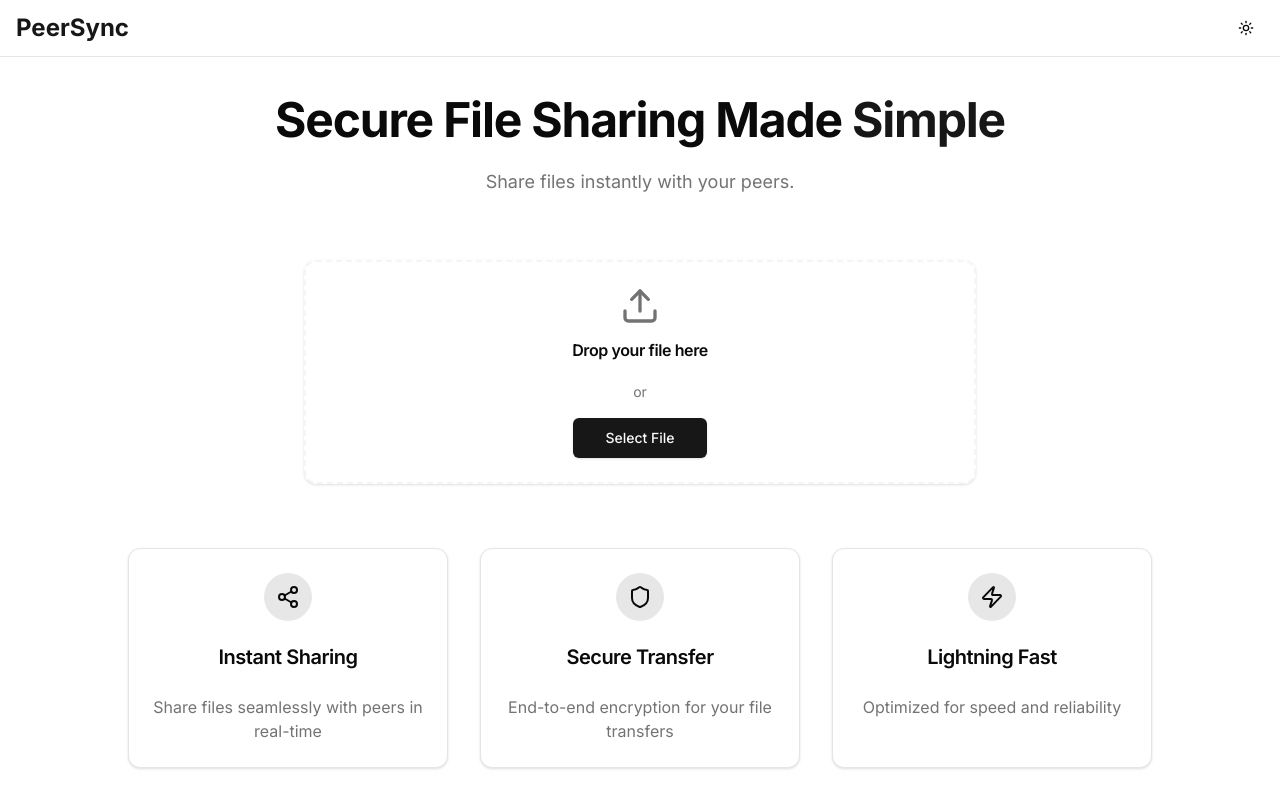
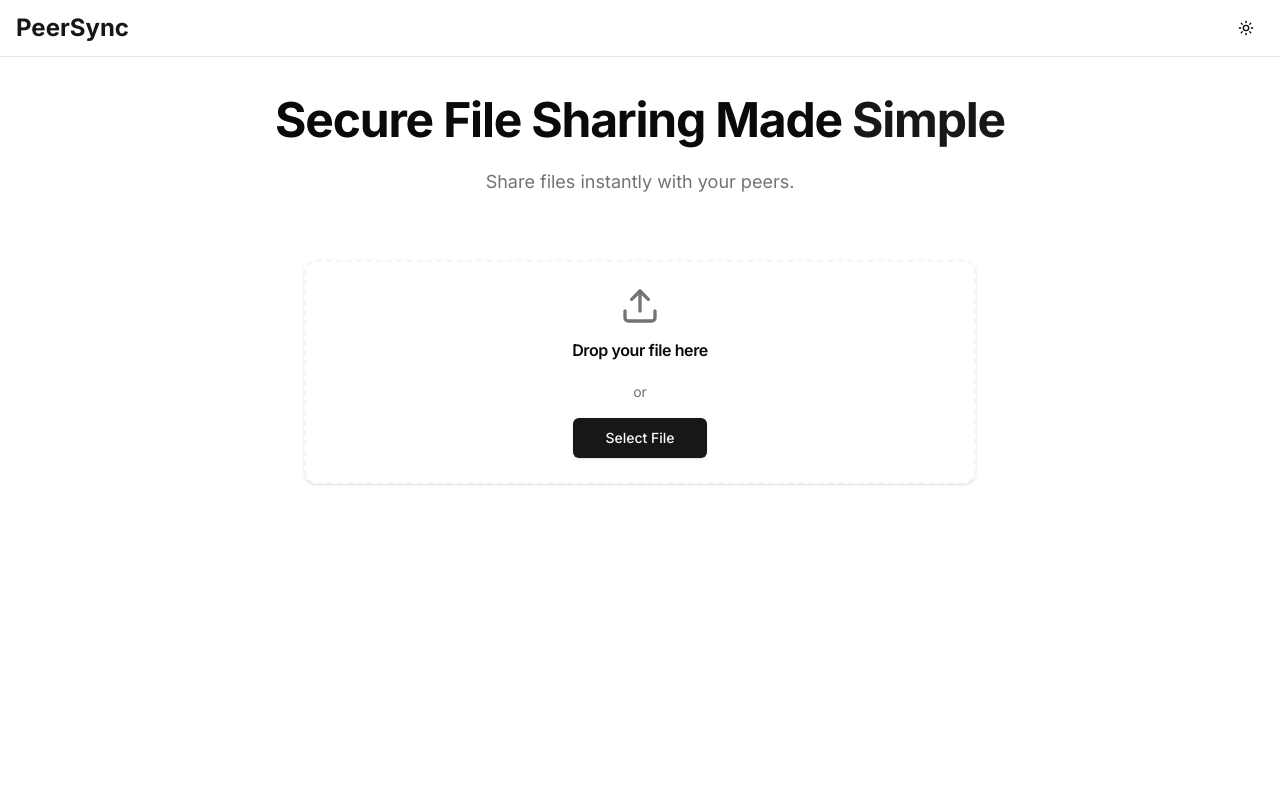
Before and after one commit to sam0044/PeerSync, a Next.js app in the folder peersync/: page / in a window 1280 px wide. Shown: the top 808 px of the page. Built offline with nearby package versions, Linux system fonts and the light colour scheme.

Commit message:
removed feature cards

```diff
--- a/peersync/src/components/sections/home-content.tsx
+++ b/peersync/src/components/sections/home-content.tsx
@@ -1,11 +1,13 @@
+"use client";
+
 import { type FC } from "react";
 import { Hero } from "./hero";
-import { Features } from "./features";
 import { UploadZone } from "../file-upload/upload-zone";
 import { FileCard } from "../file-upload/file-card";
 import { ShareInfo } from "../file-share/share-info";
 import { useState } from "react";
 import { Button } from "../ui/button";
+
 interface HomeContentProps {
   file: File | null;
   onFileSelect: (file: File) => void;
@@ -30,7 +32,16 @@ export const HomeContent: FC<HomeContentProps> = ({
       <Hero />
 
       <section className="max-w-2xl mx-auto mb-16">
-          {file && isSharing && sessionId && <ShareInfo sessionId={sessionId} onTerminate={() => {setFile(null); setSessionId(null);setIsSharing(false);}} />}
+        {file && isSharing && sessionId && (
+          <ShareInfo
+            sessionId={sessionId}
+            onTerminate={() => {
+              setFile(null);
+              setSessionId(null);
+              setIsSharing(false);
+            }}
+          />
+        )}
         {!isSharing && <UploadZone onFileSelect={onFileSelect} isDragActive={isDragActive} />}
         {file && (
           <div className="space-y-4">
@@ -40,7 +51,10 @@ export const HomeContent: FC<HomeContentProps> = ({
                 <Button variant="secondary" size="lg" onClick={() => setIsSharing(true)}>
                   Share Now
                 </Button>
-                  <Button  size="lg" onClick={() => {setFile(null); setSessionId(null);}}>
+                <Button size="lg" onClick={() => {
+                  setFile(null);
+                  setSessionId(null);
+                }}>
                   Cancel
                 </Button>
               </div>
@@ -48,8 +62,6 @@ export const HomeContent: FC<HomeContentProps> = ({
           </div>
         )}
       </section>
-
-        {!file && <Features />}
     </main>
   );
 };
```
Lines whose indentation alone changed are shown as unchanged.
